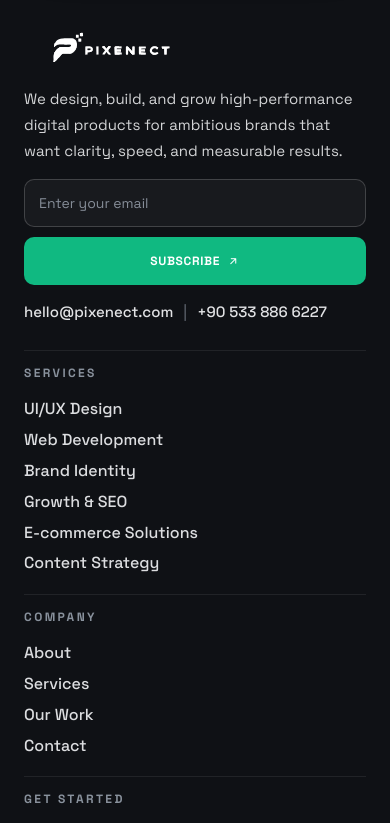
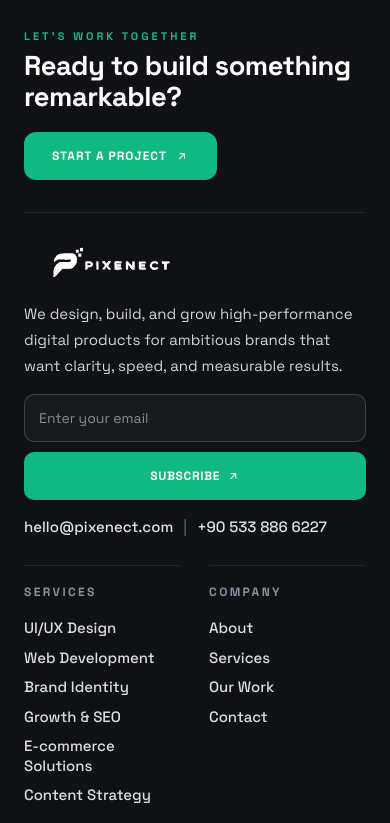
Before and after one commit to Tkapesa/pixenect-, a React (Vite) app: page /services/brand-identity in a window 390 px wide. Shown: the part 7940-8763 px from the top of the page. Built offline with nearby package versions, Linux system fonts and the light colour scheme; a web font is replaced by a local one.

Commit message:
Update app and service detail content/styles

```diff
--- a/src/App.css
+++ b/src/App.css
@@ -578,9 +578,9 @@
   transition: background 0.24s ease, width 0.24s ease;
 }
 .svc-item:hover {
-  transform: translateY(-2px);
+  transform: translateY(-3px);
   border-color: rgba(18, 22, 29, 0.24);
-  box-shadow: 0 14px 28px rgba(12, 16, 22, 0.16), inset 0 1px 0 rgba(255, 255, 255, 0.98);
+  box-shadow: 0 18px 36px rgba(12, 16, 22, 0.18), inset 0 1px 0 rgba(255, 255, 255, 0.98);
 }
 .svc-item--open {
   border-color: rgba(18, 22, 29, 0.3);
@@ -863,7 +863,8 @@
 }
 .why-card:hover {
   background: var(--surface-light-soft);
-  transform: translateY(-4px);
+  transform: translateY(-5px);
+  box-shadow: 0 16px 40px rgba(16, 185, 129, 0.1), 0 4px 12px rgba(12, 16, 22, 0.08);
 }
 .why-card-top {
   display: flex;
@@ -942,10 +943,10 @@
   transition: transform 0.25s ease, border-color 0.25s ease, box-shadow 0.25s ease, background 0.25s ease;
 }
 .work-card:hover {
-  transform: translateY(-6px);
+  transform: translateY(-8px);
   border-color: var(--accent-primary);
-  background: #f6f9f7;
-  box-shadow: 0 18px 34px rgba(12, 16, 22, 0.14);
+  background: #f4faf7;
+  box-shadow: 0 20px 44px rgba(12, 16, 22, 0.16), 0 0 0 1px rgba(16, 185, 129, 0.18);
 }
 .work-card-head {
   display: flex;
@@ -1077,6 +1078,16 @@
   background: #ffffff;
   box-shadow: 0 12px 24px rgba(12, 16, 22, 0.07);
   padding: 0 24px;
+  transition: transform 0.28s ease, box-shadow 0.28s ease, border-color 0.28s ease;
+}
+.faq-item:hover {
+  transform: translateY(-3px);
+  box-shadow: 0 18px 36px rgba(12, 16, 22, 0.12);
+  border-color: rgba(16, 185, 129, 0.25);
+}
+.faq-item.open {
+  border-color: rgba(16, 185, 129, 0.35);
+  box-shadow: 0 16px 32px rgba(16, 185, 129, 0.08);
 }
 .faq-q {
   width: 100%;
@@ -1183,8 +1194,74 @@
 /* ── FOOTER ──────────────────────────────────── */
 .site-footer {
   background: #0f1115;
-  border-top: 1px solid var(--border-soft);
+  position: relative;
   padding: 56px 80px 22px;
+  overflow: hidden;
+}
+.site-footer::before {
+  content: '';
+  position: absolute;
+  top: 0; left: 0; right: 0;
+  height: 1px;
+  background: linear-gradient(90deg, transparent 0%, var(--accent-primary) 35%, var(--accent-primary) 65%, transparent 100%);
+  opacity: 0.55;
+}
+
+/* Footer CTA band */
+.footer-cta-band {
+  display: flex;
+  align-items: center;
+  justify-content: space-between;
+  gap: 32px;
+  flex-wrap: wrap;
+  padding-bottom: 52px;
+  border-bottom: 1px solid var(--border-soft);
+  margin-bottom: 52px;
+}
+.footer-cta-text {
+  display: flex;
+  flex-direction: column;
+  gap: 8px;
+}
+.footer-cta-eyebrow {
+  font-family: 'Space Grotesk', sans-serif;
+  font-size: 11px;
+  font-weight: 700;
+  letter-spacing: 3px;
+  text-transform: uppercase;
+  color: var(--accent-primary);
+  margin: 0;
+}
+.footer-cta-heading {
+  font-size: clamp(2rem, 3.6vw, 3rem);
+  font-weight: 700;
+  color: #ffffff;
+  line-height: 1.12;
+  letter-spacing: -0.5px;
+  margin: 0;
+}
+.footer-cta-action {
+  display: inline-flex;
+  align-items: center;
+  gap: 9px;
+  padding: 16px 28px;
+  background: var(--accent-primary);
+  color: #ffffff;
+  border-radius: 12px;
+  font-family: 'Space Grotesk', sans-serif;
+  font-size: 12px;
+  font-weight: 700;
+  letter-spacing: 1px;
+  text-transform: uppercase;
+  text-decoration: none;
+  white-space: nowrap;
+  flex-shrink: 0;
+  transition: background 0.22s ease, transform 0.22s ease, box-shadow 0.22s ease;
+}
+.footer-cta-action:hover {
+  background: var(--accent-hover);
+  transform: translateY(-2px);
+  box-shadow: 0 8px 28px rgba(16, 185, 129, 0.28);
 }
 .footer-shell {
   display: grid;
@@ -1192,6 +1269,7 @@
   gap: 64px;
   padding-bottom: 34px;
   border-bottom: 1px solid var(--border-soft);
+  margin-bottom: 0;
 }
 .footer-brand-col {
   display: flex;
@@ -1309,10 +1387,12 @@
   line-height: 1.3;
   color: rgba(243, 244, 246, 0.9);
   text-decoration: none;
-  transition: color 0.2s ease;
+  display: inline-block;
+  transition: color 0.2s ease, transform 0.2s ease;
 }
 .footer-link-col a:hover {
   color: var(--accent-primary);
+  transform: translateX(5px);
 }
 .footer-link-col--legal a {
   color: rgba(176, 186, 200, 0.9);
@@ -1369,18 +1449,35 @@
 /* Scroll-triggered reveal animation */
 [data-reveal] {
   opacity: 0;
-  transform: translateY(24px) scale(0.985);
+  transform: translateY(28px) scale(0.988);
   transition:
-    opacity 0.7s cubic-bezier(0.19, 1, 0.22, 1),
-    transform 0.8s cubic-bezier(0.19, 1, 0.22, 1);
+    opacity 0.72s cubic-bezier(0.16, 1, 0.3, 1),
+    transform 0.82s cubic-bezier(0.16, 1, 0.3, 1);
   transition-delay: var(--reveal-delay, 0ms);
   will-change: opacity, transform;
+}
+
+/* Directional slide variants */
+[data-reveal][data-dir='left'] {
+  transform: translateX(-40px) scale(0.99);
+}
+[data-reveal][data-dir='right'] {
+  transform: translateX(40px) scale(0.99);
+}
+[data-reveal][data-dir='scale'] {
+  transform: scale(0.92);
+  opacity: 0;
 }
 
 [data-reveal][data-revealed='true'],
 [data-reveal].is-visible {
   opacity: 1;
   transform: translateY(0) scale(1);
+}
+/* Ensure directional variants also reset cleanly */
+[data-reveal][data-dir][data-revealed='true'] {
+  opacity: 1;
+  transform: none;
 }
 
 /* ── RESPONSIVE ──────────────────────────────── */
@@ -1397,6 +1494,8 @@
   .why-section, .work-section, .faq-section, .cta-section { padding: 84px 48px; }
   .why-grid { grid-template-columns: repeat(2, 1fr); }
   .site-footer { padding: 44px 48px 20px; }
+  .footer-cta-band { padding-bottom: 40px; margin-bottom: 40px; }
+  .footer-cta-heading { font-size: clamp(1.7rem, 4vw, 2.4rem); }
   .footer-shell {
     grid-template-columns: 1fr;
     gap: 36px;
@@ -1505,6 +1604,8 @@
   .cta-inner { padding: 34px 22px; }
 
   .site-footer { padding: 34px 24px 18px; }
+  .footer-cta-band { flex-direction: column; align-items: flex-start; padding-bottom: 32px; margin-bottom: 32px; gap: 20px; }
+  .footer-cta-heading { font-size: clamp(1.6rem, 7vw, 2rem); }
   .footer-shell { gap: 28px; padding-bottom: 24px; }
   .footer-brand-name { width: 172px; height: 40px; }
   .footer-brand-copy { font-size: 15px; line-height: 1.72; }
@@ -1515,19 +1616,129 @@
   }
   .footer-subscribe-btn { width: 100%; justify-content: center; }
   .footer-links-grid {
-    grid-template-columns: 1fr;
-    gap: 20px;
+    grid-template-columns: repeat(2, 1fr);
+    gap: 20px 28px;
   }
   .footer-link-col {
     gap: 10px;
-    padding-top: 4px;
+    padding-top: 12px;
     border-top: 1px solid var(--border-soft);
   }
-  .footer-link-col h3 { margin-top: 10px; }
-  .footer-link-col a { font-size: 16px; }
+  .footer-link-col h3 { margin-top: 6px; }
+  .footer-link-col a { font-size: 15px; }
   .footer-bottom {
     flex-direction: column;
     align-items: flex-start;
     gap: 12px;
   }
 }
+
+/* ── EXTRA ANIMATIONS & POLISH ───────────────── */
+
+/* Accent-coloured eyebrow label */
+.svc-intro .eyebrow,
+.why-section .eyebrow,
+.work-head .eyebrow,
+.faq-left .eyebrow,
+.cta-ew {
+  color: var(--accent-primary) !important;
+  letter-spacing: 2.8px;
+}
+
+/* Animated underline for section headings */
+.why-header h2,
+.work-head h2,
+.faq-left h2,
+.svc-intro h2 {
+  position: relative;
+}
+.why-header h2::after,
+.work-head h2::after,
+.faq-left h2::after,
+.svc-intro h2::after {
+  content: '';
+  display: block;
+  margin-top: 14px;
+  width: 40px;
+  height: 2px;
+  background: var(--accent-primary);
+  border-radius: 2px;
+  transition: width 0.6s cubic-bezier(0.16, 1, 0.3, 1);
+}
+.why-header h2:is([data-revealed='true'])::after,
+.work-head h2:is([data-revealed='true'])::after,
+.faq-left:is([data-revealed='true']) h2::after,
+.svc-intro:is([data-revealed='true']) h2::after {
+  width: 72px;
+}
+
+/* Enhanced footer subscribe form */
+.footer-subscribe {
+  position: relative;
+}
+.footer-email-input:focus {
+  outline: none;
+  border-color: var(--accent-primary);
+  box-shadow: 0 0 0 3px rgba(16, 185, 129, 0.12);
+}
+
+/* Subtle glow animation for accent elements */
+@keyframes accentGlow {
+  0%, 100% { box-shadow: 0 0 0 0 rgba(16, 185, 129, 0); }
+  50%       { box-shadow: 0 0 18px 4px rgba(16, 185, 129, 0.2); }
+}
+
+/* Social icons animated glow on hover */
+.footer-socials a:hover {
+  border-color: rgba(16, 185, 129, 0.7);
+  background: rgba(16, 185, 129, 0.14);
+  color: var(--accent-primary);
+  transform: translateY(-3px);
+  box-shadow: 0 6px 18px rgba(16, 185, 129, 0.22);
+}
+
+/* Marquee pause on hover */
+.marquee-wrap:hover .marquee-track {
+  animation-play-state: paused;
+}
+
+/* Stat cards count-up visual */
+.stat-item {
+  position: relative;
+  overflow: hidden;
+}
+.stat-item::after {
+  content: '';
+  position: absolute;
+  bottom: 0; left: 0;
+  width: 3px;
+  height: 100%;
+  background: linear-gradient(180deg, transparent, var(--accent-primary));
+  opacity: 0.5;
+  border-radius: 0 0 0 16px;
+}
+
+/* Footer CTA button continuous glow pulse */
+.footer-cta-action {
+  animation: none;
+}
+.footer-cta-action:focus-visible {
+  outline: 2px solid var(--accent-primary);
+  outline-offset: 3px;
+}
+
+/* Work cards — image placeholder overlay shimmer */
+.work-card::before {
+  content: '';
+  position: absolute;
+  inset: 0;
+  border-radius: 14px;
+  background: linear-gradient(135deg, rgba(16, 185, 129, 0) 0%, rgba(16, 185, 129, 0.04) 100%);
+  opacity: 0;
+  transition: opacity 0.3s ease;
+  pointer-events: none;
+}
+.work-card:hover::before {
+  opacity: 1;
+}
+.work-card { position: relative; }
--- a/src/App.jsx
+++ b/src/App.jsx
@@ -143,13 +143,11 @@
         entries.forEach((entry) => {
           if (entry.isIntersecting) {
             entry.target.setAttribute('data-revealed', 'true');
-            entry.target.style.opacity = '1';
-            entry.target.style.transform = 'translateY(0) scale(1)';
             observer.unobserve(entry.target);
           }
         });
       },
-      { threshold: 0.2, rootMargin: '0px 0px -10% 0px' }
+      { threshold: 0.12, rootMargin: '0px 0px -6% 0px' }
     );
 
     animated.forEach((el) => observer.observe(el));
@@ -279,10 +277,10 @@
 
       {/* WHY */}
       <section className="why-section" id="about">
-        <div className="why-header" data-reveal>
-          <div className="eyebrow">Why Pixenect</div>
-          <h2>One Partner.<br />Every Discipline.</h2>
-          <p>From complex software integrations to brand identities — we bring every discipline in-house so your vision never gets lost in translation between agencies.</p>
+        <div className="why-header">
+          <div className="eyebrow" data-reveal>Why Pixenect</div>
+          <h2 data-reveal data-dir="left" style={{ '--reveal-delay': '60ms' }}>One Partner.<br />Every Discipline.</h2>
+          <p data-reveal data-dir="right" style={{ '--reveal-delay': '120ms' }}>From complex software integrations to brand identities — we bring every discipline in-house so your vision never gets lost in translation between agencies.</p>
         </div>
         <div className="why-grid">
           {WHY_ITEMS.map((item) => (
@@ -313,12 +311,13 @@
           <h2>Projects that<br />speak for themselves.</h2>
         </div>
         <div className="work-grid">
-          {WORK_ITEMS.map((item) => (
+          {WORK_ITEMS.map((item, idx) => (
             <article
               key={item.id}
               className="work-card"
               data-reveal
-              style={{ '--reveal-delay': `${Number(item.id) * 80}ms` }}
+              data-dir={idx % 2 === 0 ? 'left' : 'right'}
+              style={{ '--reveal-delay': `${idx * 100}ms` }}
             >
               <div className="work-card-head">
                 <span className="work-card-category">{item.category}</span>
@@ -354,15 +353,15 @@
 
       {/* FAQ */}
       <section className="faq-section">
-        <div className="faq-grid" data-reveal>
-          <div className="faq-left">
+        <div className="faq-grid">
+          <div className="faq-left" data-reveal data-dir="left">
             <div className="eyebrow">Questions?</div>
             <h2>Frequently asked<br />questions</h2>
             <button type="button" className="faq-ask" onClick={() => scrollToSection('Contact')}>
               Ask us anything <i className="ti ti-arrow-up-right" aria-hidden="true" />
             </button>
           </div>
-          <div className="faq-right">
+          <div className="faq-right" data-reveal data-dir="right" style={{ '--reveal-delay': '100ms' }}>
             {FAQS.map((item, i) => (
               <div key={i} className={`faq-item${openFaq === i ? ' open' : ''}`}>
                 <button type="button" className="faq-q" onClick={() => setOpenFaq(openFaq === i ? null : i)} aria-expanded={openFaq === i}>
@@ -398,7 +397,21 @@
 
       {/* FOOTER */}
       <footer className="site-footer">
-        <div className="footer-shell" data-reveal>
+        <div className="footer-cta-band" data-reveal>
+          <div className="footer-cta-text">
+            <p className="footer-cta-eyebrow">Let's work together</p>
+            <h2 className="footer-cta-heading">Ready to build something<br />remarkable?</h2>
+          </div>
+          <a
+            href="#"
+            className="footer-cta-action"
+            onClick={(e) => { e.preventDefault(); scrollToSection('Contact'); }}
+          >
+            Start a Project <i className="ti ti-arrow-up-right" aria-hidden="true" />
+          </a>
+        </div>
+
+        <div className="footer-shell" data-reveal style={{ '--reveal-delay': '120ms' }}>
           <section className="footer-brand-col" aria-label="Company details and contact">
             <div className="footer-brand-name" aria-label="Pixenect logo">
               <img src={footerLogo} alt="Pixenect logo" width="194" height="45" className="footer-brand-logo" />
--- a/src/ServiceDetail.jsx
+++ b/src/ServiceDetail.jsx
@@ -716,7 +716,17 @@
 
       {/* ── Footer ────────────────────────────────── */}
       <footer className="site-footer">
-        <div className="footer-shell" data-reveal style={{ '--reveal-delay': '40ms' }}>
+        <div className="footer-cta-band" data-reveal>
+          <div className="footer-cta-text">
+            <p className="footer-cta-eyebrow">Let's work together</p>
+            <h2 className="footer-cta-heading">Ready to build something<br />remarkable?</h2>
+          </div>
+          <Link to="/#contact" className="footer-cta-action">
+            Start a Project <i className="ti ti-arrow-up-right" aria-hidden="true" />
+          </Link>
+        </div>
+
+        <div className="footer-shell" data-reveal style={{ '--reveal-delay': '120ms' }}>
           <section className="footer-brand-col" aria-label="Company details and contact">
             <div className="footer-brand-name" aria-label="Pixenect logo">
               <img src={logo} alt="Pixenect logo" width="194" height="45" className="footer-brand-logo" />
```
